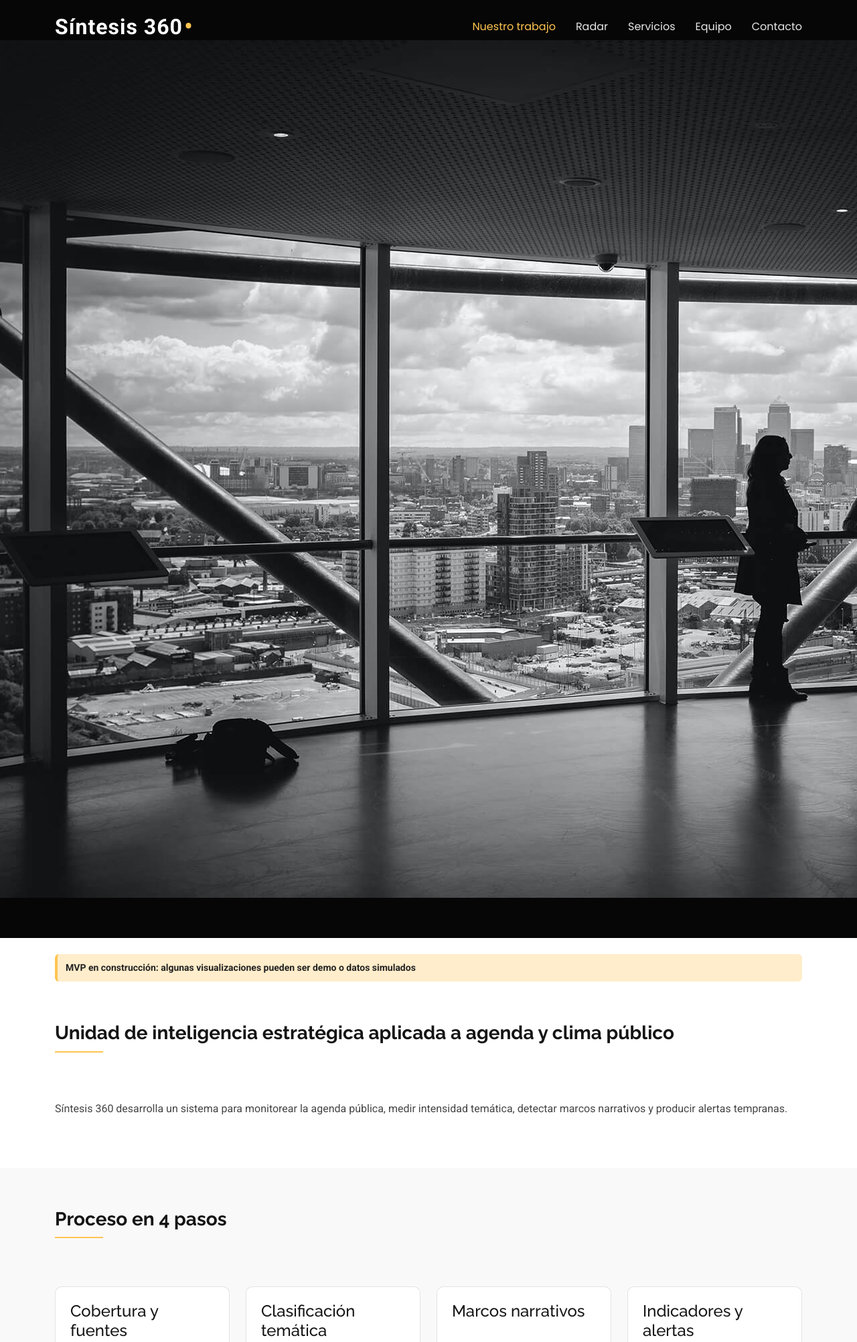
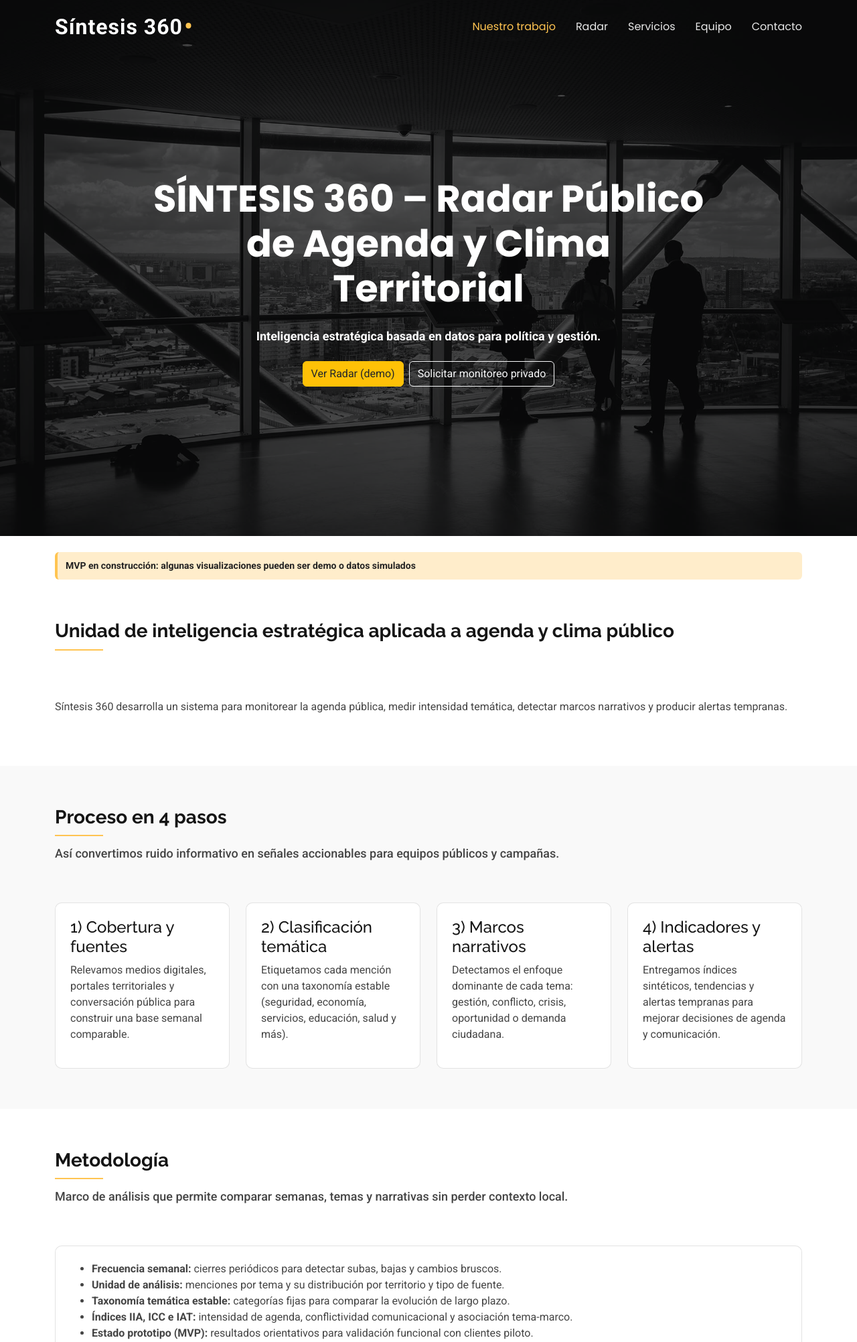
Before and after one commit to sbonacci33/govtech, a Flask app: page / in a window 1280 px wide. Shown: the top 2003 px of the page at 67% size. Run offline with Flask 3, Linux system fonts and the light colour scheme; some libraries are stand-ins or nearby versions.

Commit message:
Restore visible page content across main sections

```diff
--- a/templates/index.html
+++ b/templates/index.html
@@ -4,7 +4,7 @@
 {% block body_class %}index-page{% endblock %}
 
 {% block content %}
-<section id="hero" class="d-flex align-items-center dark-background">
+<section id="hero" class="hero d-flex align-items-center dark-background">
   <img src="{{ url_for('static', filename='img/hero-bg.jpg') }}" alt="Fondo radar público" data-aos="fade-in">
   <div class="container">
     <div class="row justify-content-center text-center" data-aos="fade-up" data-aos-delay="100">
@@ -38,13 +38,14 @@
 <section class="section light-background">
   <div class="container section-title" data-aos="fade-up">
     <h2>Proceso en 4 pasos</h2>
+    <p>Así convertimos ruido informativo en señales accionables para equipos públicos y campañas.</p>
   </div>
   <div class="container">
     <div class="row gy-4">
-      <div class="col-lg-6 col-xl-3" data-aos="fade-up" data-aos-delay="100"><div class="plan-card h-100"><h4>Cobertura y fuentes</h4></div></div>
-      <div class="col-lg-6 col-xl-3" data-aos="fade-up" data-aos-delay="150"><div class="plan-card h-100"><h4>Clasificación temática</h4></div></div>
-      <div class="col-lg-6 col-xl-3" data-aos="fade-up" data-aos-delay="200"><div class="plan-card h-100"><h4>Marcos narrativos</h4></div></div>
-      <div class="col-lg-6 col-xl-3" data-aos="fade-up" data-aos-delay="250"><div class="plan-card h-100"><h4>Indicadores y alertas</h4></div></div>
+      <div class="col-lg-6 col-xl-3" data-aos="fade-up" data-aos-delay="100"><div class="plan-card h-100"><h4>1) Cobertura y fuentes</h4><p>Relevamos medios digitales, portales territoriales y conversación pública para construir una base semanal comparable.</p></div></div>
+      <div class="col-lg-6 col-xl-3" data-aos="fade-up" data-aos-delay="150"><div class="plan-card h-100"><h4>2) Clasificación temática</h4><p>Etiquetamos cada mención con una taxonomía estable (seguridad, economía, servicios, educación, salud y más).</p></div></div>
+      <div class="col-lg-6 col-xl-3" data-aos="fade-up" data-aos-delay="200"><div class="plan-card h-100"><h4>3) Marcos narrativos</h4><p>Detectamos el enfoque dominante de cada tema: gestión, conflicto, crisis, oportunidad o demanda ciudadana.</p></div></div>
+      <div class="col-lg-6 col-xl-3" data-aos="fade-up" data-aos-delay="250"><div class="plan-card h-100"><h4>4) Indicadores y alertas</h4><p>Entregamos índices sintéticos, tendencias y alertas tempranas para mejorar decisiones de agenda y comunicación.</p></div></div>
     </div>
   </div>
 </section>
@@ -52,15 +53,16 @@
 <section class="section">
   <div class="container section-title" data-aos="fade-up">
     <h2>Metodología</h2>
+    <p>Marco de análisis que permite comparar semanas, temas y narrativas sin perder contexto local.</p>
   </div>
   <div class="container" data-aos="fade-up" data-aos-delay="100">
     <div class="method-card">
       <ul>
-        <li>Frecuencia semanal.</li>
-        <li>Unidad: menciones por tema.</li>
-        <li>Taxonomía temática estable.</li>
-        <li>Índices IIA, ICC e IAT.</li>
-        <li>Estado prototipo (MVP).</li>
+        <li><strong>Frecuencia semanal:</strong> cierres periódicos para detectar subas, bajas y cambios bruscos.</li>
+        <li><strong>Unidad de análisis:</strong> menciones por tema y su distribución por territorio y tipo de fuente.</li>
+        <li><strong>Taxonomía temática estable:</strong> categorías fijas para comparar la evolución de largo plazo.</li>
+        <li><strong>Índices IIA, ICC e IAT:</strong> intensidad de agenda, conflictividad comunicacional y asociación tema-marco.</li>
+        <li><strong>Estado prototipo (MVP):</strong> resultados orientativos para validación funcional con clientes piloto.</li>
       </ul>
     </div>
   </div>
```
Also changed, not shown: templates/contacto.html (+4 -3 lines), templates/equipo.html (+4 -4 lines), templates/servicios.html (+4 -4 lines).
